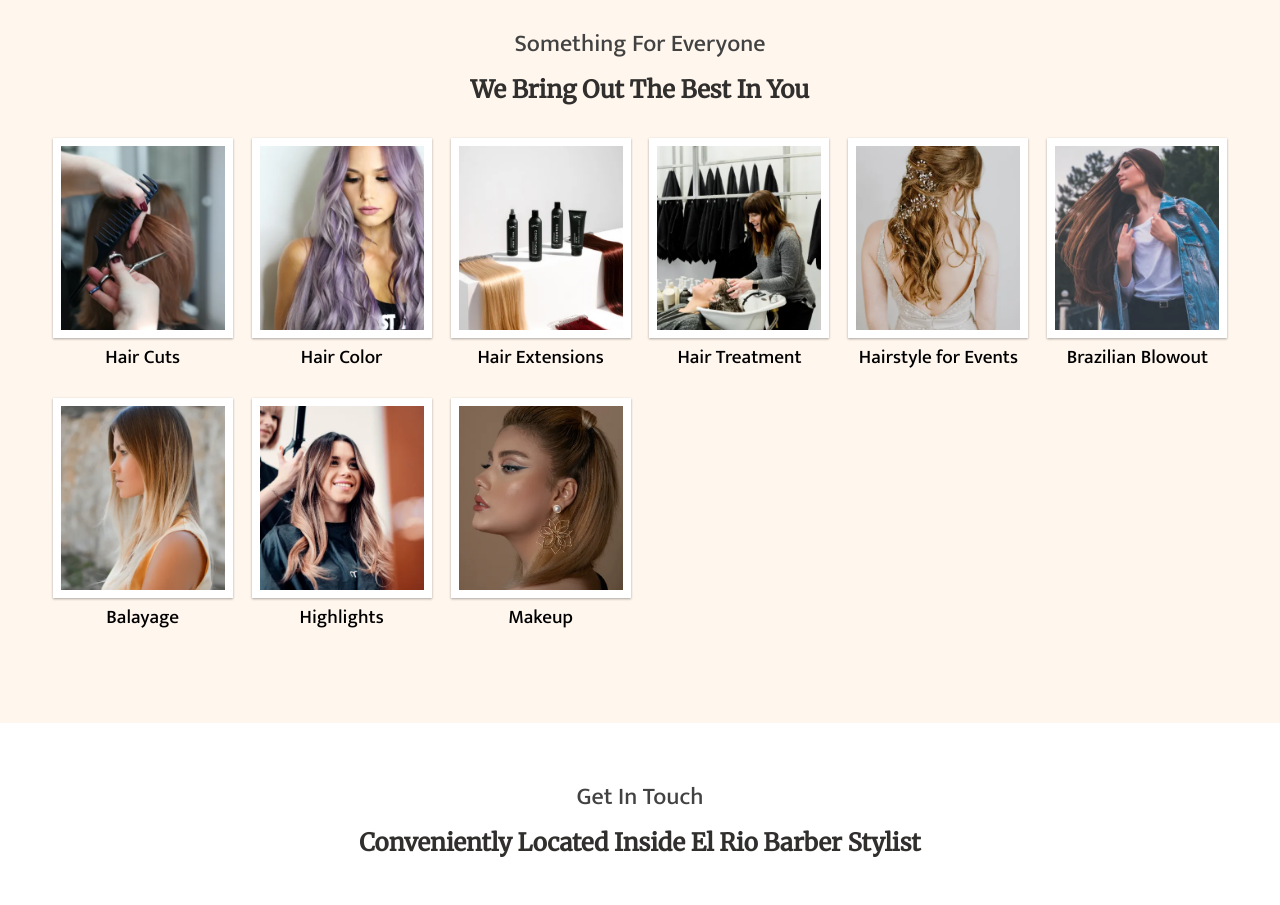
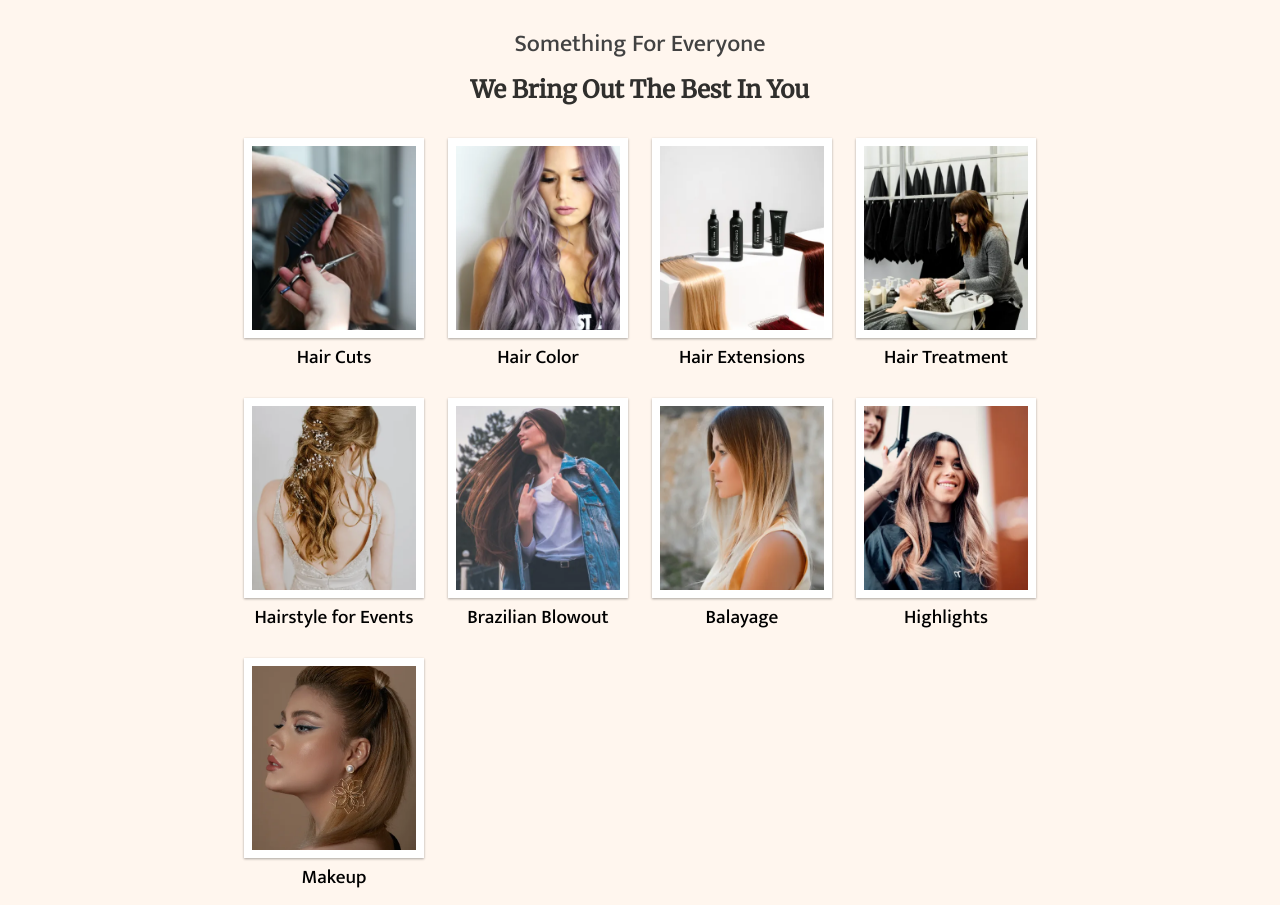
Before and after one commit to luism1randa/mon-cheri-website, a plain HTML site: page services.html in a window 1280 px wide. Shown: the part 460-1365 px from the top of the page. Drawn offline with Linux system fonts and the light colour scheme; grey boxes are pictures that could not be loaded.

Commit message:
Added max width to service grid on services.css to keep a max of 4 columns and avoid image overlap.

```diff
--- a/styles/services.css
+++ b/styles/services.css
@@ -5,8 +5,9 @@
     .service-grid {
         display: grid;
         grid-template-columns: repeat(auto-fit, minmax(160px, 1fr));
-        margin: 30px 0;
+        margin: 30px auto;
         grid-gap: 1rem;
+        max-width: 800px;
     }
 
     .service-grid a{
```
